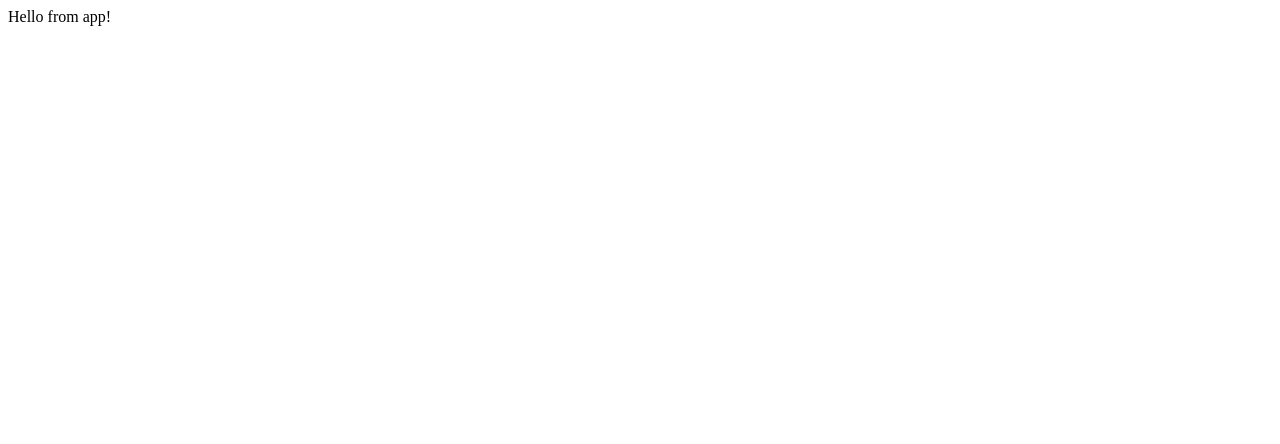
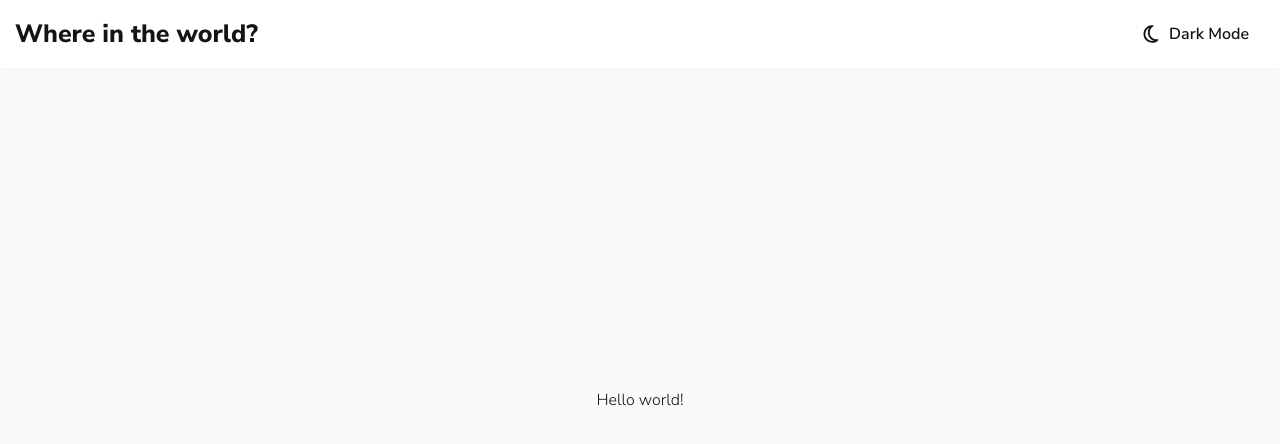
Before and after one commit to DomZem/countries-search-app, a React (Create React App) app: page / in a window 1280 px wide. Shown: the top 444 px of the page. Built offline with nearby package versions, Linux system fonts and the light colour scheme.

Commit message:
Create global styles, header component and toggle mode to dark

```diff
--- a/public/index.html
+++ b/public/index.html
@@ -6,6 +6,7 @@
 		<meta name="viewport" content="width=device-width, initial-scale=1" />
 		<meta name="theme-color" content="#000000" />
 		<title>Search countries</title>
+		<link href="https://fonts.googleapis.com/css2?family=Nunito+Sans:wght@300;600;800&display=swap" rel="stylesheet" />
 	</head>
 	<body>
 		<div id="root"></div>
--- a/src/App.tsx
+++ /dev/null
@@ -1,5 +0,0 @@
-const App = () => {
-	return <div>Hello from app!</div>;
-};
-
-export default App;
--- /dev/null
+++ b/src/components/atoms/ToggleThemeButton/ToggleThemeButton.tsx
@@ -0,0 +1,38 @@
+import { ReactComponent as MoonIcon } from 'lib/icons/moon.svg';
+import { FC } from 'react';
+import styled from 'styled-components';
+
+type ToggleThemeButtonProps = {
+	handleToggleTheme: () => void;
+};
+
+const ToggleThemeButton: FC<ToggleThemeButtonProps> = ({ handleToggleTheme }) => {
+	return (
+		<Button onClick={handleToggleTheme}>
+			<MoonIcon />
+			Dark Mode
+		</Button>
+	);
+};
+
+const Button = styled.button`
+	display: flex;
+	align-items: center;
+	gap: 0.5em;
+	padding: 0.5em 1em;
+	border: none;
+	background-color: transparent;
+	font-weight: 600;
+
+	@media (min-width: 1024px) {
+		cursor: pointer;
+	}
+	svg {
+		width: 2rem;
+		height: 2rem;
+		fill: ${({ theme }) => theme.text};
+		transition: fill 0.2s ease-in-out;
+	}
+`;
+
+export default ToggleThemeButton;
--- /dev/null
+++ b/src/components/organisms/Header/Header.tsx
@@ -0,0 +1,44 @@
+import ToggleThemeButton from 'components/atoms/ToggleThemeButton/ToggleThemeButton';
+import { FC } from 'react';
+import styled from 'styled-components';
+
+type HeaderProps = {
+	handleToggleTheme: () => void;
+};
+
+const Header: FC<HeaderProps> = ({ handleToggleTheme }) => (
+	<Wrapper>
+		<StyledContainer>
+			<StyledTitle>Where in the world?</StyledTitle>
+			<ToggleThemeButton handleToggleTheme={handleToggleTheme} />
+		</StyledContainer>
+	</Wrapper>
+);
+
+const Wrapper = styled.header`
+	position: fixed;
+	top: 0;
+	width: 100%;
+	padding: 1.5rem;
+	background-color: ${({ theme }) => theme.element};
+	box-shadow: 0px 0px 15px -10px rgba(0, 0, 0, 0.3);
+	z-index: 990;
+`;
+
+const StyledContainer = styled.div`
+	display: flex;
+	justify-content: space-between;
+	align-items: center;
+	max-width: 1440px;
+	margin: 0 auto;
+`;
+
+const StyledTitle = styled.h1`
+	font-size: 2.2rem;
+
+	@media (min-width: 1024px) {
+		font-size: 2.5rem;
+	}
+`;
+
+export default Header;
--- /dev/null
+++ b/src/components/pages/App/App.tsx
@@ -0,0 +1,33 @@
+import Header from 'components/organisms/Header/Header';
+import { GlobalStyle } from 'lib/styles/GlobalStyle';
+import { darkTheme, lightTheme } from 'lib/styles/theme';
+import { useState } from 'react';
+import styled, { ThemeProvider } from 'styled-components';
+
+const App = () => {
+	const [theme, setTheme] = useState('light');
+
+	const handleToggleTheme = () => {
+		setTheme(theme === 'light' ? 'dark' : 'light');
+	};
+
+	return (
+		<ThemeProvider theme={theme === 'light' ? lightTheme : darkTheme}>
+			<GlobalStyle />
+			<Header handleToggleTheme={handleToggleTheme} />
+			<Main>
+				<p>Hello world!</p>
+			</Main>
+		</ThemeProvider>
+	);
+};
+
+const Main = styled.main`
+	min-height: 100vh;
+	width: 100%;
+	display: flex;
+	align-items: center;
+	justify-content: center;
+`;
+
+export default App;
--- a/src/index.tsx
+++ b/src/index.tsx
@@ -1,6 +1,6 @@
+import App from 'components/pages/App/App';
 import React from 'react';
 import ReactDOM from 'react-dom/client';
-import App from './App';
 
 const root = ReactDOM.createRoot(document.getElementById('root') as HTMLElement);
 root.render(
--- /dev/null
+++ b/src/lib/styles/GlobalStyle.ts
@@ -0,0 +1,41 @@
+import { createGlobalStyle } from 'styled-components';
+
+export interface DefaultTheme {
+	background: string;
+	text: string;
+	element: string;
+	input: string;
+}
+
+export const GlobalStyle = createGlobalStyle<{ theme: DefaultTheme }>`
+  html {
+    box-sizing: border-box;
+    font-size: 62.5%;
+  }
+
+  *, *::before, *::after {
+    font-family: 'Nunito Sans', sans-serif;
+    box-sizing: inherit;
+    margin: 0;
+    padding: 0;
+  }
+
+  body, button, input, select {
+    font-size: 1.4rem;
+    background-color: ${({ theme }) => theme.background};
+    color: ${({ theme }) => theme.text};
+    transition: background-color, color 0.2s ease-in-out;
+
+    @media (min-width: 1024px) {
+      font-size: 1.6rem;
+    }
+  }
+
+  li {
+    list-style-type: none;
+  }
+
+  a {
+    text-decoration: none;
+  }
+`;
--- /dev/null
+++ b/src/lib/styles/theme.ts
@@ -0,0 +1,15 @@
+import { themeType } from 'lib/types/theme';
+
+export const lightTheme: themeType = {
+	background: '#fafafa',
+	text: '#111517',
+	element: '#ffffff',
+	input: '#858585',
+};
+
+export const darkTheme: themeType = {
+	background: '#202c37',
+	text: '#ffffff',
+	element: '#2b3945',
+	input: '#858585',
+};
--- /dev/null
+++ b/src/lib/types/theme.ts
@@ -0,0 +1,6 @@
+export type themeType = {
+	background: string;
+	text: string;
+	element: string;
+	input: string;
+};
```
Also changed, not shown: src/lib/icons/moon.svg (added).
